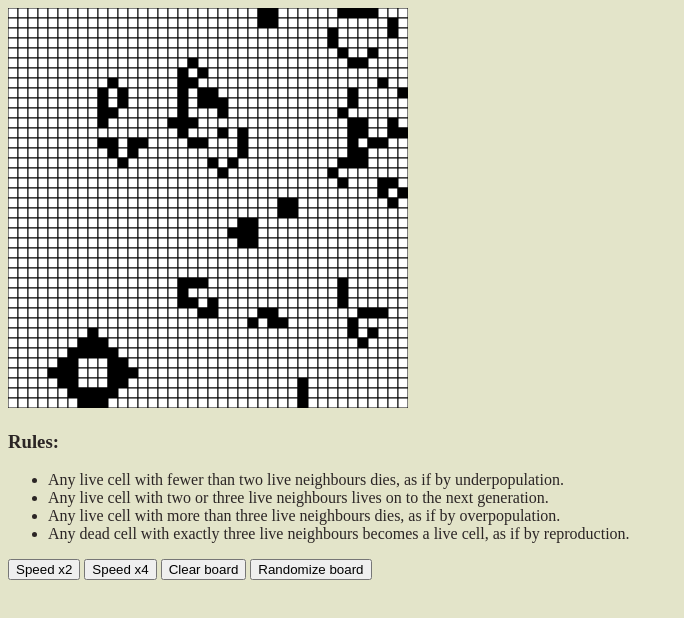
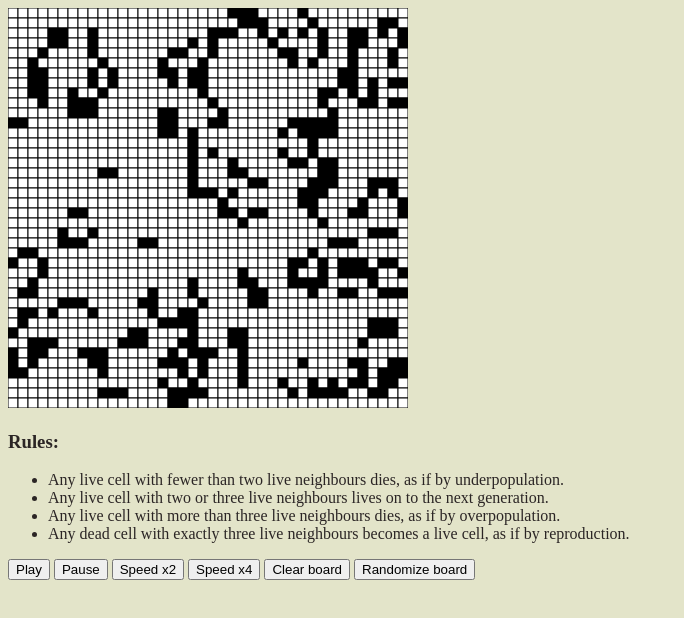
Before and after one commit to iamlana/GameOfLifeInJS, a plain HTML site: page index.html in a window 1280 px wide. Both pictures are taken after a click on the button "Speed x2". Shown: the whole page, without its empty margins (0-684 px from the left). Drawn offline with Linux system fonts and the light colour scheme.

Commit message:
Add play / pause and fix time

```diff
--- a/index.html
+++ b/index.html
@@ -21,6 +21,8 @@
         <li>Any live cell with more than three live neighbours dies, as if by overpopulation.</li>
         <li>Any dead cell with exactly three live neighbours becomes a live cell, as if by reproduction.</li>
     </ul>
+    <button id="play">Play</button>
+    <button id="pause">Pause</button>
     <button id="speed-two">Speed x2</button>
     <button id="speed-four">Speed x4</button>
     <button id="clear">Clear board</button>
--- a/scripts/index.js
+++ b/scripts/index.js
@@ -5,35 +5,48 @@ import { buildGrid, clearGrid, randomizeGrid } from './grid.js'
 const ctx = setupCanvas();
 
 let grid = buildGrid();
-let nextTime = Date.now()
+let nextTime = Date.now();
+let updateInterval = 500;
+let running = false;
 
 requestAnimationFrame(onAnimationFrame)
 function onAnimationFrame() {
-  const now = Date.now()
-  if (now >= nextTime) {
+  const now = Date.now();
+  if (running && now >= nextTime) {
     update(grid);
-    render(ctx, grid);
-    if (now > nextTime + 1000) {
+    if (now > nextTime + updateInterval) {
       nextTime = now
     }
-    nextTime += 1000
+    nextTime += updateInterval;
   }
+  render(ctx, grid);
   requestAnimationFrame(onAnimationFrame)
 }
 
-document.getElementById("speed-two").addEventListener('click', speedTwo)
-document.getElementById("speed-four").addEventListener('click', speedFour)
-document.getElementById("clear").addEventListener('click', clear)
-document.getElementById("random").addEventListener('click', randomize)
+document.getElementById('play').addEventListener('click', play)
+document.getElementById('pause').addEventListener('click', pause)
+document.getElementById('speed-two').addEventListener('click', speedTwo)
+document.getElementById('speed-four').addEventListener('click', speedFour)
+document.getElementById('clear').addEventListener('click', clear)
+document.getElementById('random').addEventListener('click', randomize)
+
+function play () {
+  updateInterval = 500;
+  running = true;
+}
+
+function pause () {
+  running = false;
+}
 
 function speedTwo() {
-  nextTime -= 250
-  requestAnimationFrame(speedTwo)
+  updateInterval = 250;
+  running = true;
 }
 
 function speedFour() {
-  nextTime -= 500
-  requestAnimationFrame(speedFour)
+  updateInterval = 125;
+  running = true;
 }
 
 function clear() {
```
